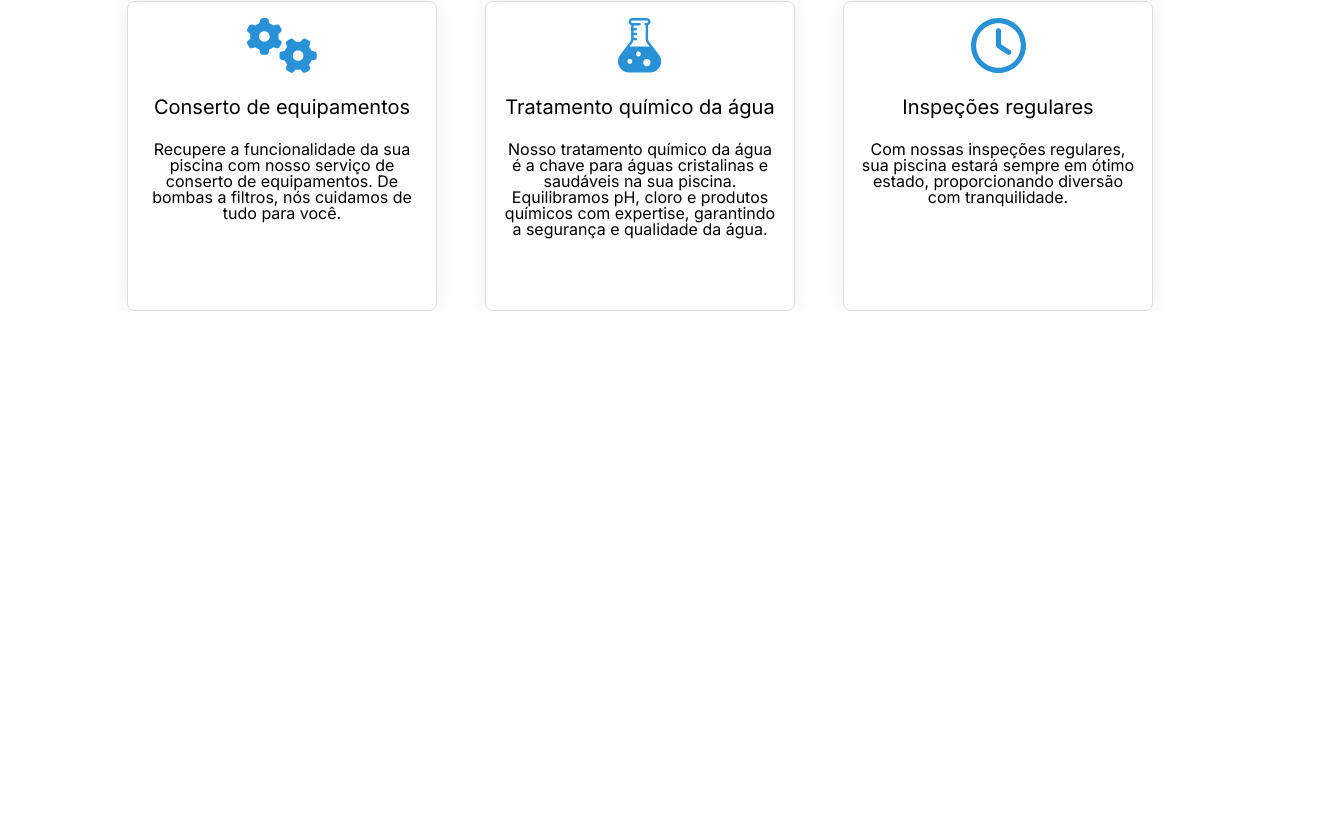
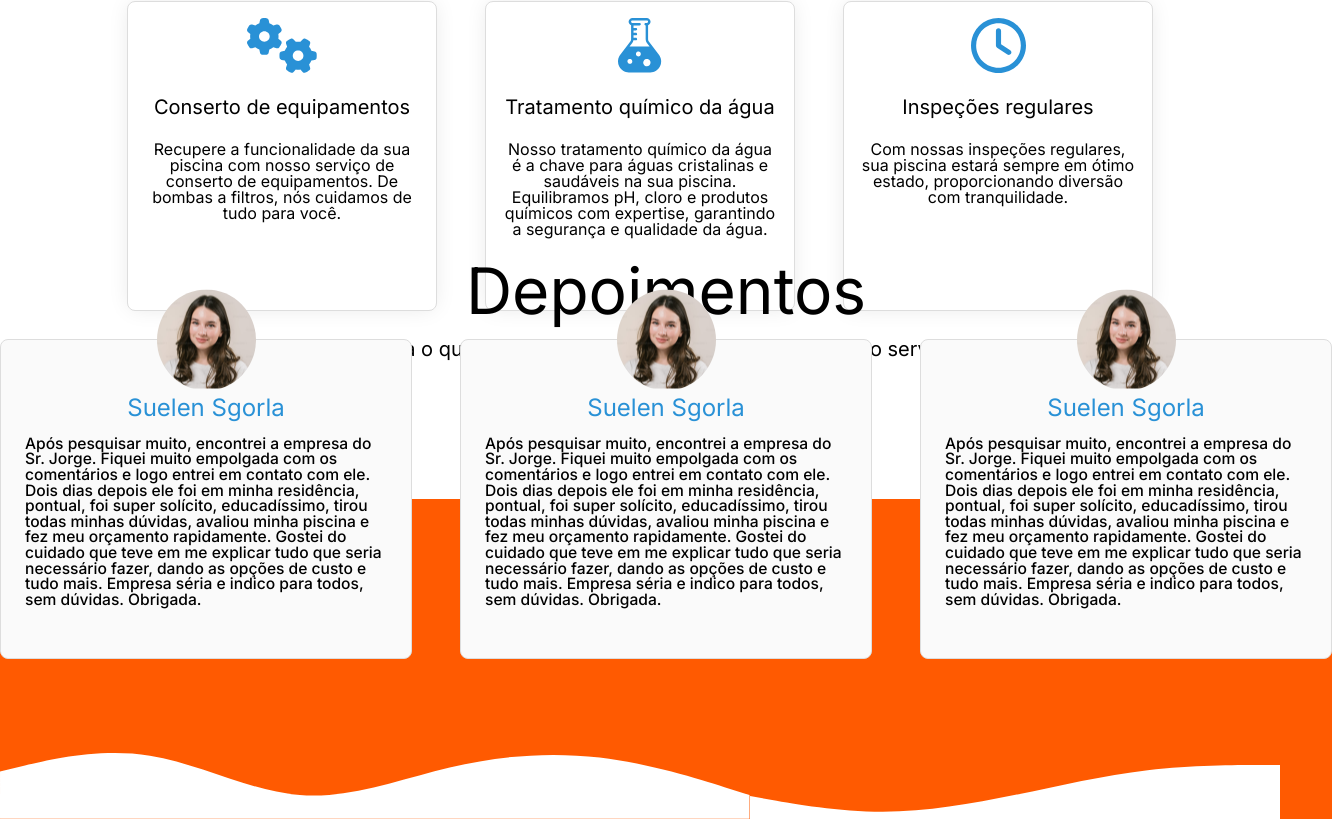
Before and after one commit to gabrielayresdev/Pooltech, a React (Vite) app: page / in a window 1280 px wide. Shown: the part 2509-3328 px from the top of the page, 1332 px wide, since content can reach past the window. Before the commit the page ends 2820 px from the top, so only its background shows below. Built offline with nearby package versions, Linux system fonts and the light colour scheme.

Commit message:
Feat: Testimonials section

```diff
--- a/src/components/About/About.tsx
+++ b/src/components/About/About.tsx
@@ -7,7 +7,7 @@ import Wave from "../UI/Wave";
 
 const About = () => {
   return (
-    <div className={styles.about}>
+    <div className={styles.about} id="sobre">
       <Wave color="#fff" className={styles.detail} />
       <div className={styles.container}>
         <div className={styles.images}>
--- /dev/null
+++ b/src/components/Testimonials/Testimonial.module.sass
@@ -0,0 +1,32 @@
+.testimonial
+    display: flex
+    flex-direction: column
+    align-items: center
+    gap: .975rem
+
+    width: 25.75rem
+    height: 20rem
+
+    background: #fafafa
+    border: 1px solid #ddd
+    border-radius: .5rem
+    padding: 0 1.5rem
+
+    position: relative
+
+    .profile_picture
+        border-radius: 50%
+        overflow: hidden
+
+        position: absolute
+        bottom: 100%
+        transform: translateY(50%)
+
+    .title
+        font-size: 1.5rem
+        color: #2991D6
+        margin-top: 3.5rem
+
+    .paragraph
+        font-size: .975rem
+        font-weight: 500
--- /dev/null
+++ b/src/components/Testimonials/Testimonial.tsx
@@ -0,0 +1,21 @@
+import styles from "./Testimonial.module.sass";
+import Pic from "../../assets/image 5.png";
+
+interface ITestimonial {
+  name: string;
+  text: string;
+}
+
+const Testimonial = ({ name, text }: ITestimonial) => {
+  return (
+    <div className={styles.testimonial}>
+      <div className={styles.profile_picture}>
+        <img src={Pic} alt="" />
+      </div>
+      <h3 className={styles.title}>{name}</h3>
+      <p className={styles.paragraph}>{text}</p>
+    </div>
+  );
+};
+
+export default Testimonial;
--- /dev/null
+++ b/src/components/Testimonials/Testimonials.module.sass
@@ -0,0 +1,40 @@
+.testimonials
+    width: 100%
+    height: 70vh
+    display: grid
+    grid-template-rows: 1fr 1fr
+    position: relative
+
+    .testimonials_text
+        display: flex
+        flex-direction: column
+        align-items: center
+        gap: 1rem
+
+        margin-bottom: 4rem
+
+        .title
+            font-size: 4rem
+
+        .paragraph
+            font-size: 1.25rem
+
+
+    .testimonials_cards
+        background: #FF5A01
+
+        display: flex
+        justify-content: center
+        gap: 3rem
+
+        .cards_row
+            height: fit-content
+            transform: translateY(-50%)
+            display: flex
+            justify-content: center
+            gap: 3rem
+
+
+    .detail
+        position: absolute
+        bottom: 0
--- /dev/null
+++ b/src/components/Testimonials/Testimonials.tsx
@@ -0,0 +1,36 @@
+import React from "react";
+import styles from "./Testimonials.module.sass";
+import Wave from "../UI/Wave";
+import Testimonial from "./Testimonial";
+
+const Testimonials = () => {
+  return (
+    <div className={styles.testimonials}>
+      <div className={styles.testimonials_text}>
+        <h2 className={styles.title}>Depoimentos</h2>
+        <p className={styles.paragraph}>
+          Veja o que nossos clientes estão falando sobre nosso serviço
+        </p>
+      </div>
+      <div className={styles.testimonials_cards}>
+        <div className={styles.cards_row}>
+          <Testimonial
+            name="Suelen Sgorla"
+            text={`Após pesquisar muito, encontrei a empresa do Sr. Jorge. Fiquei muito empolgada com os comentários e logo entrei em contato com ele. Dois dias depois ele foi em minha residência, pontual, foi super solícito, educadíssimo, tirou todas minhas dúvidas, avaliou minha piscina e fez meu orçamento rapidamente. Gostei do cuidado que teve em me explicar tudo que seria necessário fazer, dando as opções de custo e tudo mais. Empresa séria e indico para todos, sem dúvidas. Obrigada.`}
+          />
+          <Testimonial
+            name="Suelen Sgorla"
+            text={`Após pesquisar muito, encontrei a empresa do Sr. Jorge. Fiquei muito empolgada com os comentários e logo entrei em contato com ele. Dois dias depois ele foi em minha residência, pontual, foi super solícito, educadíssimo, tirou todas minhas dúvidas, avaliou minha piscina e fez meu orçamento rapidamente. Gostei do cuidado que teve em me explicar tudo que seria necessário fazer, dando as opções de custo e tudo mais. Empresa séria e indico para todos, sem dúvidas. Obrigada.`}
+          />
+          <Testimonial
+            name="Suelen Sgorla"
+            text={`Após pesquisar muito, encontrei a empresa do Sr. Jorge. Fiquei muito empolgada com os comentários e logo entrei em contato com ele. Dois dias depois ele foi em minha residência, pontual, foi super solícito, educadíssimo, tirou todas minhas dúvidas, avaliou minha piscina e fez meu orçamento rapidamente. Gostei do cuidado que teve em me explicar tudo que seria necessário fazer, dando as opções de custo e tudo mais. Empresa séria e indico para todos, sem dúvidas. Obrigada.`}
+          />
+        </div>
+      </div>
+      <Wave className={styles.detail} color="#fff" />
+    </div>
+  );
+};
+
+export default Testimonials;
--- a/src/pages/Homepage/Home.tsx
+++ b/src/pages/Homepage/Home.tsx
@@ -3,6 +3,7 @@ import Services from "../../components/Services/Services";
 import MainSection from "../../components/Main/MainSection";
 import Header from "../../components/Header/Header";
 import About from "../../components/About/About";
+import Testimonials from "../../components/Testimonials/Testimonials";
 
 const Home = () => {
   return (
@@ -11,6 +12,7 @@ const Home = () => {
       <MainSection />
       <About />
       <Services />
+      <Testimonials />
     </div>
   );
 };
```
Also changed, not shown: src/assets/image 5.png (added).
